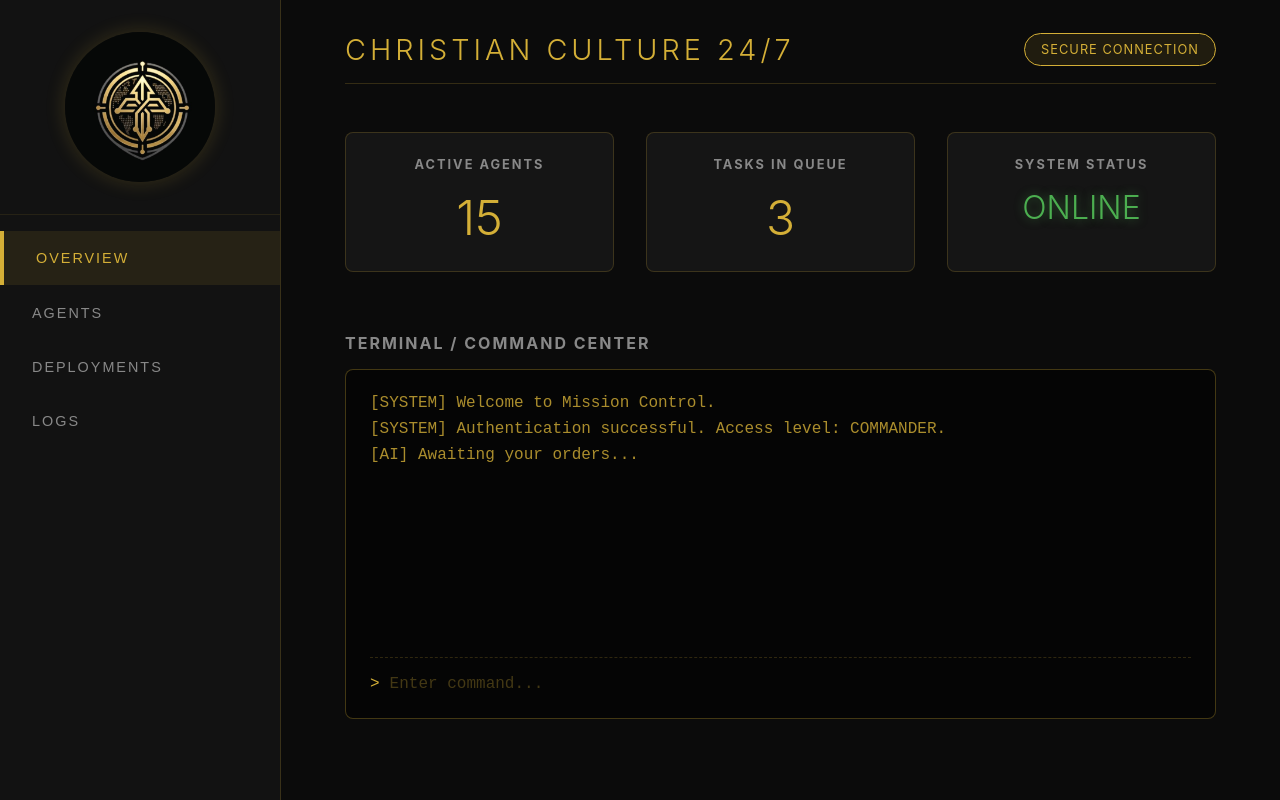
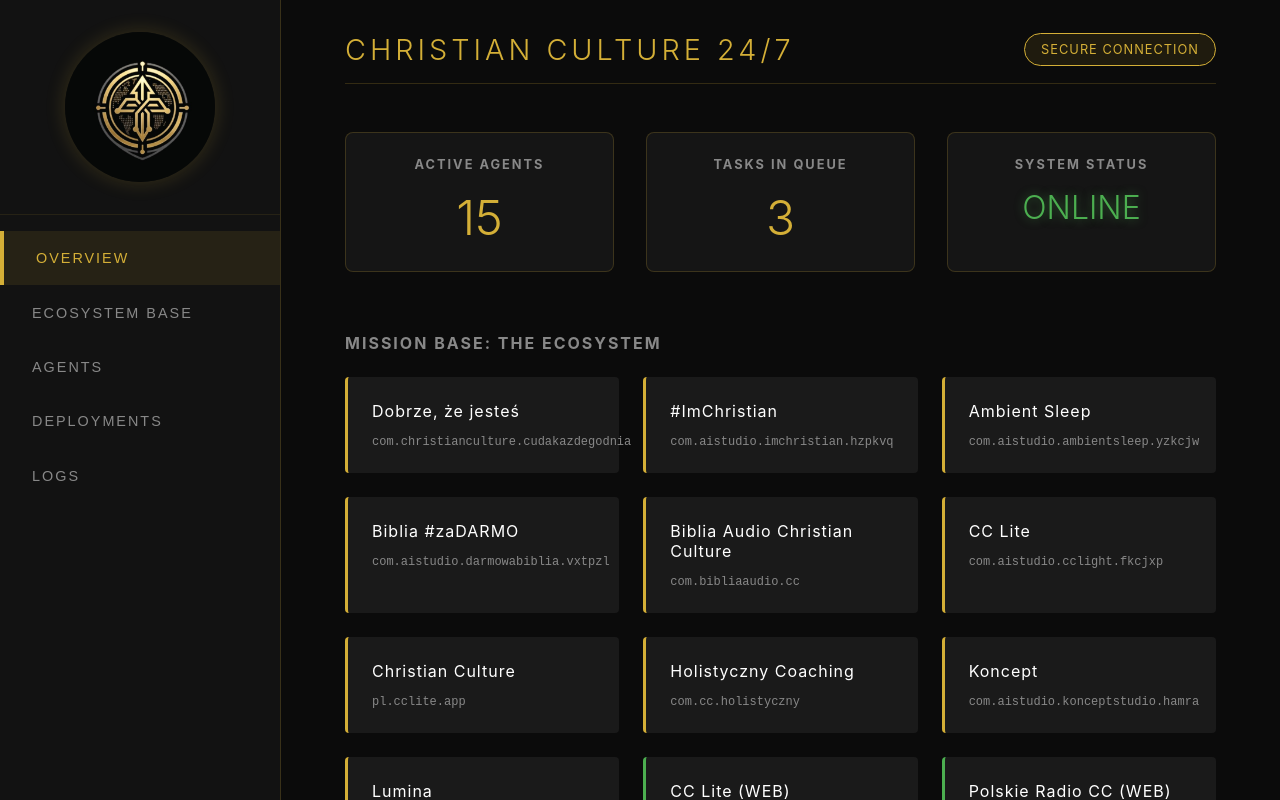
Before and after one commit to PolskieRadioChristianCulture/CCMC24-7, a React (Vite) app: page / in a window 1280 px wide. Built offline with nearby package versions, Linux system fonts and the light colour scheme.

Commit message:
feat: Dodanie sekcji ECOSYSTEM BASE z bazą 12 projektów misyjnych

```diff
--- a/src/App.css
+++ b/src/App.css
@@ -182,3 +182,64 @@
 .terminal-input::placeholder {
   color: rgba(212, 175, 55, 0.3);
 }
+
+.ecosystem-section {
+  margin-bottom: 3rem;
+}
+
+.ecosystem-section h2 {
+  font-size: 1rem;
+  letter-spacing: 2px;
+  color: #888;
+  margin-bottom: 1.5rem;
+}
+
+.ecosystem-grid {
+  display: grid;
+  grid-template-columns: repeat(auto-fill, minmax(250px, 1fr));
+  gap: 1.5rem;
+}
+
+.eco-card {
+  background-color: #1a1a1a;
+  border-left: 3px solid #d4af37;
+  padding: 1.5rem;
+  border-radius: 4px;
+  transition: all 0.3s ease;
+}
+
+.eco-card:hover {
+  background-color: #222;
+  transform: translateX(5px);
+  box-shadow: 0 5px 15px rgba(212, 175, 55, 0.1);
+}
+
+.eco-card h4 {
+  margin: 0 0 0.5rem 0;
+  color: #fff;
+  font-weight: 400;
+  letter-spacing: 1px;
+}
+
+.pkg-id {
+  font-family: 'Courier New', Courier, monospace;
+  font-size: 0.75rem;
+  color: #888;
+}
+
+.web-card {
+  border-left-color: #4CAF50;
+}
+
+.web-card a {
+  color: #4CAF50;
+  text-decoration: none;
+  font-size: 0.8rem;
+  letter-spacing: 1px;
+  transition: opacity 0.3s;
+}
+
+.web-card a:hover {
+  opacity: 0.8;
+  text-decoration: underline;
+}
--- a/src/App.jsx
+++ b/src/App.jsx
@@ -12,6 +12,7 @@
         </div>
         <nav className="nav-menu">
           <button className="nav-item active">OVERVIEW</button>
+          <button className="nav-item">ECOSYSTEM BASE</button>
           <button className="nav-item">AGENTS</button>
           <button className="nav-item">DEPLOYMENTS</button>
           <button className="nav-item">LOGS</button>
@@ -39,6 +40,60 @@
           </div>
         </section>
 
+        <section className="ecosystem-section">
+          <h2>MISSION BASE: THE ECOSYSTEM</h2>
+          <div className="ecosystem-grid">
+            <div className="eco-card app-card">
+              <h4>Dobrze, że jesteś</h4>
+              <span className="pkg-id">com.christianculture.cudakazdegodnia</span>
+            </div>
+            <div className="eco-card app-card">
+              <h4>#ImChristian</h4>
+              <span className="pkg-id">com.aistudio.imchristian.hzpkvq</span>
+            </div>
+            <div className="eco-card app-card">
+              <h4>Ambient Sleep</h4>
+              <span className="pkg-id">com.aistudio.ambientsleep.yzkcjw</span>
+            </div>
+            <div className="eco-card app-card">
+              <h4>Biblia #zaDARMO</h4>
+              <span className="pkg-id">com.aistudio.darmowabiblia.vxtpzl</span>
+            </div>
+            <div className="eco-card app-card">
+              <h4>Biblia Audio Christian Culture</h4>
+              <span className="pkg-id">com.bibliaaudio.cc</span>
+            </div>
+            <div className="eco-card app-card">
+              <h4>CC Lite</h4>
+              <span className="pkg-id">com.aistudio.cclight.fkcjxp</span>
+            </div>
+            <div className="eco-card app-card">
+              <h4>Christian Culture</h4>
+              <span className="pkg-id">pl.cclite.app</span>
+            </div>
+            <div className="eco-card app-card">
+              <h4>Holistyczny Coaching</h4>
+              <span className="pkg-id">com.cc.holistyczny</span>
+            </div>
+            <div className="eco-card app-card">
+              <h4>Koncept</h4>
+              <span className="pkg-id">com.aistudio.konceptstudio.hamra</span>
+            </div>
+            <div className="eco-card app-card">
+              <h4>Lumina</h4>
+              <span className="pkg-id">com.lumina.cc</span>
+            </div>
+            <div className="eco-card web-card">
+              <h4>CC Lite (WEB)</h4>
+              <a href="https://www.cclite.pl" target="_blank" rel="noreferrer">www.cclite.pl</a>
+            </div>
+            <div className="eco-card web-card">
+              <h4>Polskie Radio CC (WEB)</h4>
+              <a href="https://www.polskieradio.cc" target="_blank" rel="noreferrer">www.polskieradio.cc</a>
+            </div>
+          </div>
+        </section>
+
         <section className="terminal-section">
           <h2>TERMINAL / COMMAND CENTER</h2>
           <div className="terminal-window">
```
